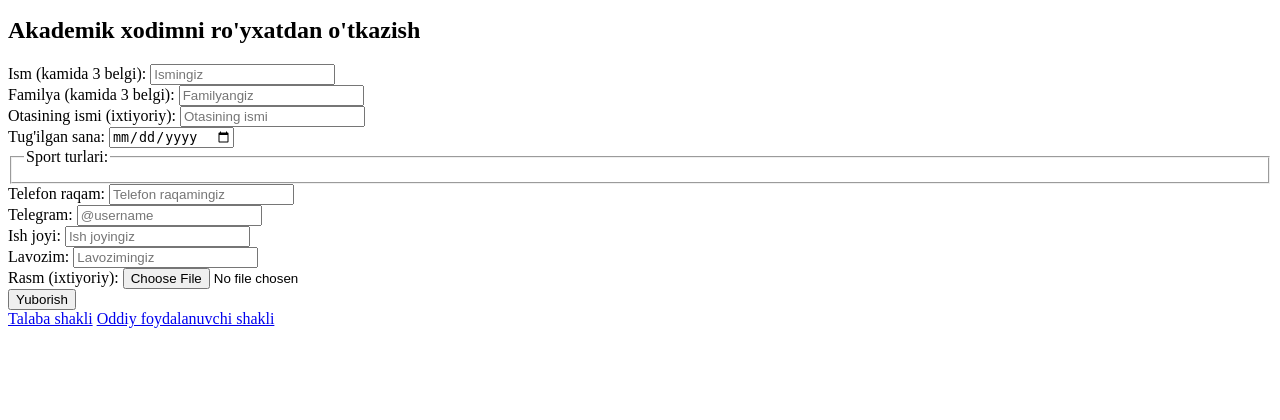
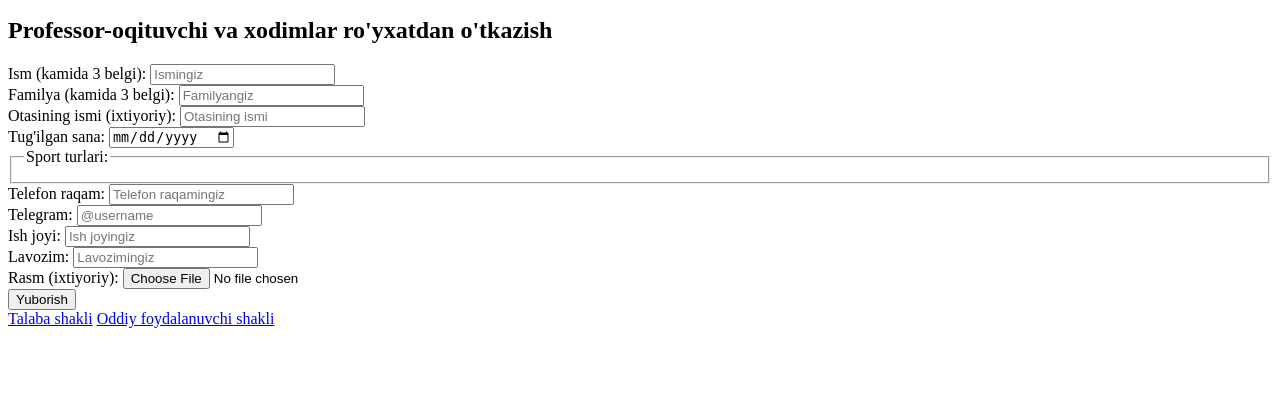
Before and after one commit to cattle4808/SportRegister, a Django app: template frontend/templates/frontend/academy_person.html in a window 1280 px wide. Shown: the part 351-771 px from the top of the page. Run offline with Django 4.2, Linux system fonts and the light colour scheme; the template is opened without the code that fills it, so the values that code supplies are empty; some libraries are stand-ins or nearby versions.

Commit message:
redacted statics.

```diff
--- a/frontend/templates/frontend/academy_person.html
+++ b/frontend/templates/frontend/academy_person.html
@@ -2,7 +2,7 @@
 <html lang="uz">
 <head>
   <meta charset="UTF-8">
-  <title>Akademik xodimni ro'yxatdan o'tkazish</title>
+  <title>Professor-oqituvchi va xodimlar ro'yxatdan o'tkazish</title>
   <meta name="viewport" content="width=device-width, initial-scale=1.0">
   {% load static %}
   <link rel="stylesheet" href="{% static 'frontend/css/styles.css' %}">
@@ -48,7 +48,7 @@
   <div class="form-container">
     <form id="academic-form" class="form" enctype="multipart/form-data">
       {% csrf_token %}
-      <h2>Akademik xodimni ro'yxatdan o'tkazish</h2>
+      <h2>Professor-oqituvchi va xodimlar ro'yxatdan o'tkazish</h2>
 
       <div class="input-group">
         <label for="name1_academic">Ism (kamida 3 belgi):</label>
--- a/frontend/templates/frontend/create_student.html
+++ b/frontend/templates/frontend/create_student.html
@@ -181,7 +181,7 @@
     </div>
 
     <a href="{% url 'frontend:regular_person' %}" class="toggle-button">Oddiy foydalanuvchi shakli</a>
-    <a href="{% url 'frontend:academy_person' %}" class="toggle-button">Academiya foydalanuvchi shakli</a>
+    <a href="{% url 'frontend:academy_person' %}" class="toggle-button">Professor-oqituvchi va xodimlar foydalanuvchilari shakli</a>
   </div>
 
   <script
--- a/frontend/templates/frontend/home.html
+++ b/frontend/templates/frontend/home.html
@@ -46,7 +46,7 @@
     <h1>Xush kelibsiz!</h1>
     <a href="{% url 'frontend:create_student' %}" class="toggle-button">Talabani ro'yxatdan o'tkazish</a>
     <a href="{% url 'frontend:regular_person' %}" class="toggle-button">Oddiy foydalanuvchini ro'yxatdan o'tkazish</a>
-    <a href="{% url 'frontend:academy_person' %}" class="toggle-button">Akademik foydalanuvchini ro'yxatdan o'tkazish</a>
+    <a href="{% url 'frontend:academy_person' %}" class="toggle-button">Professor-oqituvchi va xodimlar ro'yxatdan o'tkazish</a>
   {% endif %}
 </div>
 
--- a/frontend/templates/frontend/regular_person.html
+++ b/frontend/templates/frontend/regular_person.html
@@ -174,7 +174,7 @@
     </div>
 
     <a href="{% url 'frontend:create_student' %}" class="toggle-button">Talaba shakli</a>
-    <a href="{% url 'frontend:academy_person' %}" class="toggle-button">Academiya foydalanuvchi shakli</a>
+    <a href="{% url 'frontend:academy_person' %}" class="toggle-button">Professor-oqituvchi va xodimlar foydalanuvchilari shakli</a>
 
   </div>
 
```
